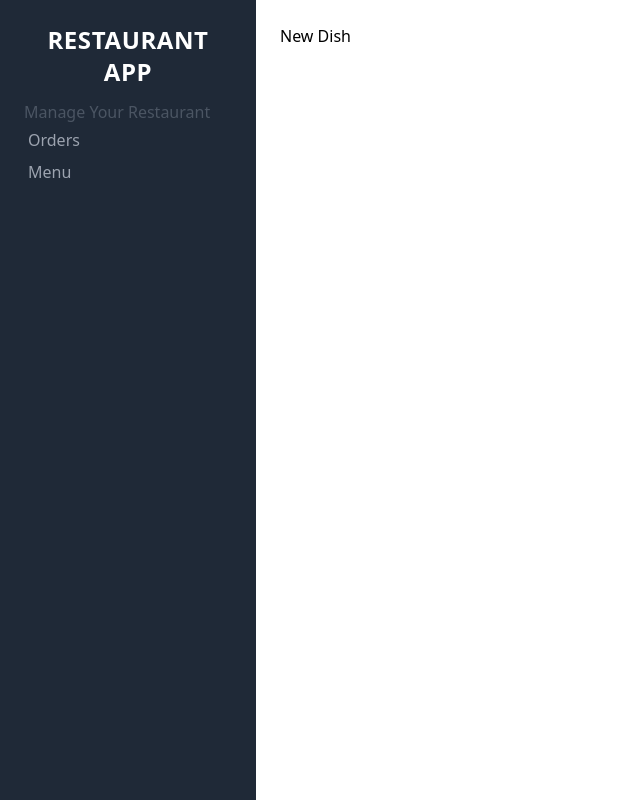
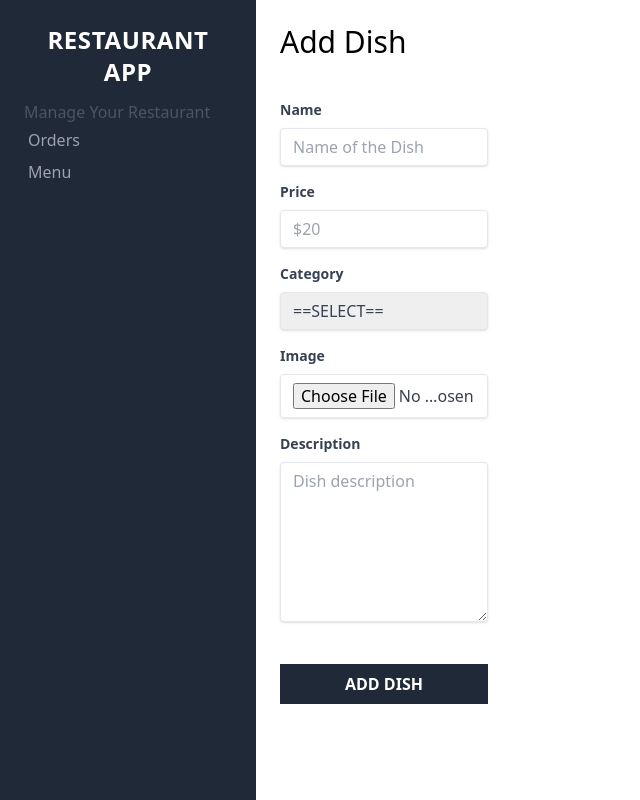
Before and after one commit to diegodjty/restaurant_app_web, a React (Vite) app: page /new-dish in a window 1280 px wide. Shown: the whole page, without its empty margins (0-640 px from the left). Built offline with nearby package versions, Linux system fonts and the light colour scheme.

Commit message:
add new dish form validation with formik an yup

```diff
--- a/package.json
+++ b/package.json
@@ -9,9 +9,12 @@
     "preview": "vite preview"
   },
   "dependencies": {
+    "firebase": "^9.17.1",
+    "formik": "^2.2.9",
     "react": "^18.2.0",
     "react-dom": "^18.2.0",
-    "react-router-dom": "^6.8.1"
+    "react-router-dom": "^6.8.1",
+    "yup": "^1.0.0"
   },
   "devDependencies": {
     "@types/react": "^18.0.27",
--- a/src/components/pages/NewDish.jsx
+++ b/src/components/pages/NewDish.jsx
@@ -1,7 +1,179 @@
 import React from 'react';
+import { useFormik } from 'formik';
+import * as Yup from 'yup';
 
 const Newdish = () => {
-  return <h1>New Dish</h1>;
+  // Validate and read data from from
+  const formik = useFormik({
+    initialValues: {
+      name: '',
+      price: '',
+      category: '',
+      image: '',
+      description: '',
+    },
+    validationSchema: Yup.object({
+      name: Yup.string()
+        .min(3, 'Minumum 3 characters')
+        .required('Name is required'),
+      price: Yup.number().min(1, 'Add a price').required('Price is required'),
+      category: Yup.string().required('Category is required'),
+      description: Yup.string()
+        .min(10, 'Minumum 10 characters')
+        .required('Description is required'),
+    }),
+    onSubmit: (data) => {
+      console.log(data);
+    },
+  });
+  return (
+    <>
+      <h1 className="text-3xl font-light mb-4">Add Dish</h1>
+      <div className="flex justify-center mt-10">
+        <div className="w-full max-w-3x">
+          <form onSubmit={formik.handleSubmit}>
+            <div className="mb-4">
+              <label
+                className="block text-gray-700 text-sm font-bold mb-2
+              "
+                htmlFor="name"
+              >
+                Name
+              </label>
+              <input
+                type="text"
+                className="shadow appearance-none border rounded w-full py-2 px-3 text-gray-700 leading-tight focus:outline-none focus:shadow-outline"
+                id="name"
+                placeholder="Name of the Dish"
+                onChange={formik.handleChange}
+                value={formik.values.name}
+                onBlur={formik.handleBlur}
+              />
+            </div>
+            {formik.touched.name && formik.errors.name ? (
+              <div
+                className="bg-red-100 border-l-4 border-red-500 text-red-700 p-4 mb-4 "
+                role={'alert'}
+              >
+                <p className="font-bold">An error occured:</p>
+                <p>{formik.errors.name}</p>
+              </div>
+            ) : null}
+            <div className="mb-4">
+              <label
+                className="block text-gray-700 text-sm font-bold mb-2
+              "
+                htmlFor="price"
+              >
+                Price
+              </label>
+              <input
+                type="number"
+                className="shadow appearance-none border rounded w-full py-2 px-3 text-gray-700 leading-tight focus:outline-none focus:shadow-outline"
+                id="price"
+                placeholder="$20"
+                min="0"
+                onChange={formik.handleChange}
+                value={formik.values.price}
+                onBlur={formik.handleBlur}
+              />
+            </div>
+            {formik.touched.price && formik.errors.price ? (
+              <div
+                className="bg-red-100 border-l-4 border-red-500 text-red-700 p-4 mb-4 "
+                role={'alert'}
+              >
+                <p className="font-bold">An error occured:</p>
+                <p>{formik.errors.price}</p>
+              </div>
+            ) : null}
+            <div className="mb-4">
+              <label
+                className="block text-gray-700 text-sm font-bold mb-2
+              "
+                htmlFor="category"
+              >
+                Category
+              </label>
+              <select
+                className="shadow appearance-none border rounded w-full py-2 px-3 text-gray-700 leading-tight focus:outline-none focus:shadow-outline"
+                id="price"
+                name="category"
+                onChange={formik.handleChange}
+                value={formik.values.category}
+                onBlur={formik.handleBlur}
+              >
+                <option value="">==SELECT==</option>
+                <option value="breakfast">Breakfast</option>
+                <option value="lunch">Lunch</option>
+                <option value="dinner">Dinner</option>
+                <option value="drink">Drinks</option>
+                <option value="desert">Desert</option>
+                <option value="salad">Salad</option>
+              </select>
+            </div>
+            {formik.touched.category && formik.errors.category ? (
+              <div
+                className="bg-red-100 border-l-4 border-red-500 text-red-700 p-4 mb-4 "
+                role={'alert'}
+              >
+                <p className="font-bold">An error occured:</p>
+                <p>{formik.errors.category}</p>
+              </div>
+            ) : null}
+            <div className="mb-4">
+              <label
+                className="block text-gray-700 text-sm font-bold mb-2
+              "
+                htmlFor="image"
+              >
+                Image
+              </label>
+              <input
+                type="file"
+                className="shadow appearance-none border rounded w-full py-2 px-3 text-gray-700 leading-tight focus:outline-none focus:shadow-outline"
+                id="image"
+                onChange={formik.handleChange}
+                value={formik.values.image}
+                onBlur={formik.handleBlur}
+              />
+            </div>
+            <div className="mb-4">
+              <label
+                className="block text-gray-700 text-sm font-bold mb-2
+              "
+                htmlFor="description"
+              >
+                Description
+              </label>
+              <textarea
+                className="h-40 shadow appearance-none border rounded w-full py-2 px-3 text-gray-700 leading-tight focus:outline-none focus:shadow-outline"
+                id="description"
+                placeholder="Dish description"
+                onChange={formik.handleChange}
+                value={formik.values.textarea}
+                onBlur={formik.handleBlur}
+              ></textarea>
+            </div>
+            {formik.touched.description && formik.errors.description ? (
+              <div
+                className="bg-red-100 border-l-4 border-red-500 text-red-700 p-4 mb-4 "
+                role={'alert'}
+              >
+                <p className="font-bold">An error occured:</p>
+                <p>{formik.errors.description}</p>
+              </div>
+            ) : null}
+            <input
+              type="submit"
+              className="bg-gray-800 hover:bg-gray-900 w-full mt-5 p-2 text-white uppercase font-bold"
+              value={'Add Dish'}
+            />
+          </form>
+        </div>
+      </div>
+    </>
+  );
 };
 
 export default Newdish;
--- a/src/components/ui/Sidebar.jsx
+++ b/src/components/ui/Sidebar.jsx
@@ -10,7 +10,6 @@ const Sidebar = () => {
         <p className="mt-3 text-gray-600">Manage Your Restaurant</p>
         <nav>
           <NavLink
-            exac
             to="/"
             className={({ isActive }) =>
               (isActive ? 'text-yellow-500 ' : 'text-gray-400') +
@@ -24,7 +23,6 @@ const Sidebar = () => {
               (isActive ? 'text-yellow-500 ' : 'text-gray-400') +
               ' p-1 block hover:bg-yellow-500 hover:text-gray-900'
             }
-            exac
             to="/menu"
           >
             Menu
```
Also changed, not shown: 1 other file (tests, documents, lock files or other folders).
